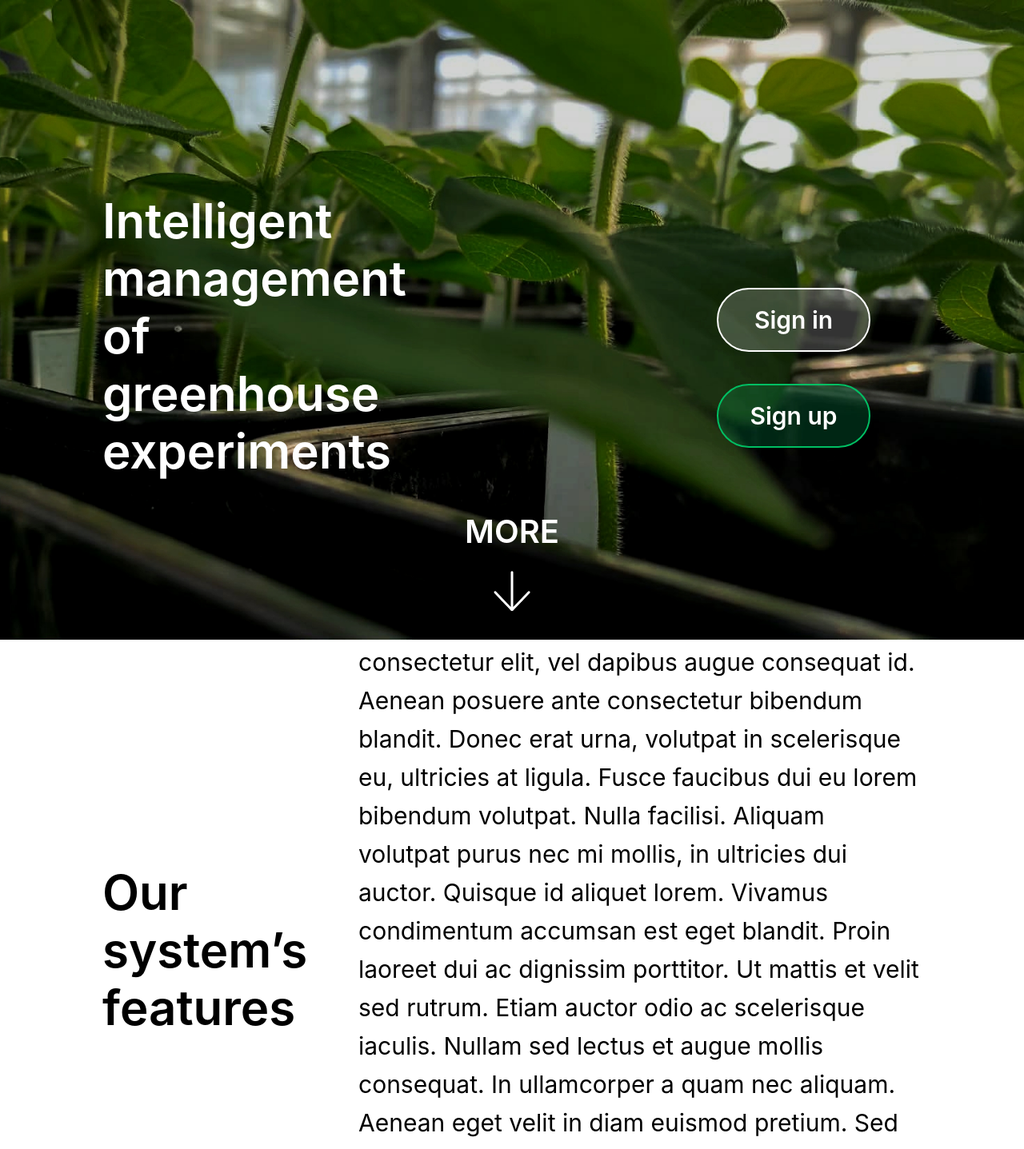
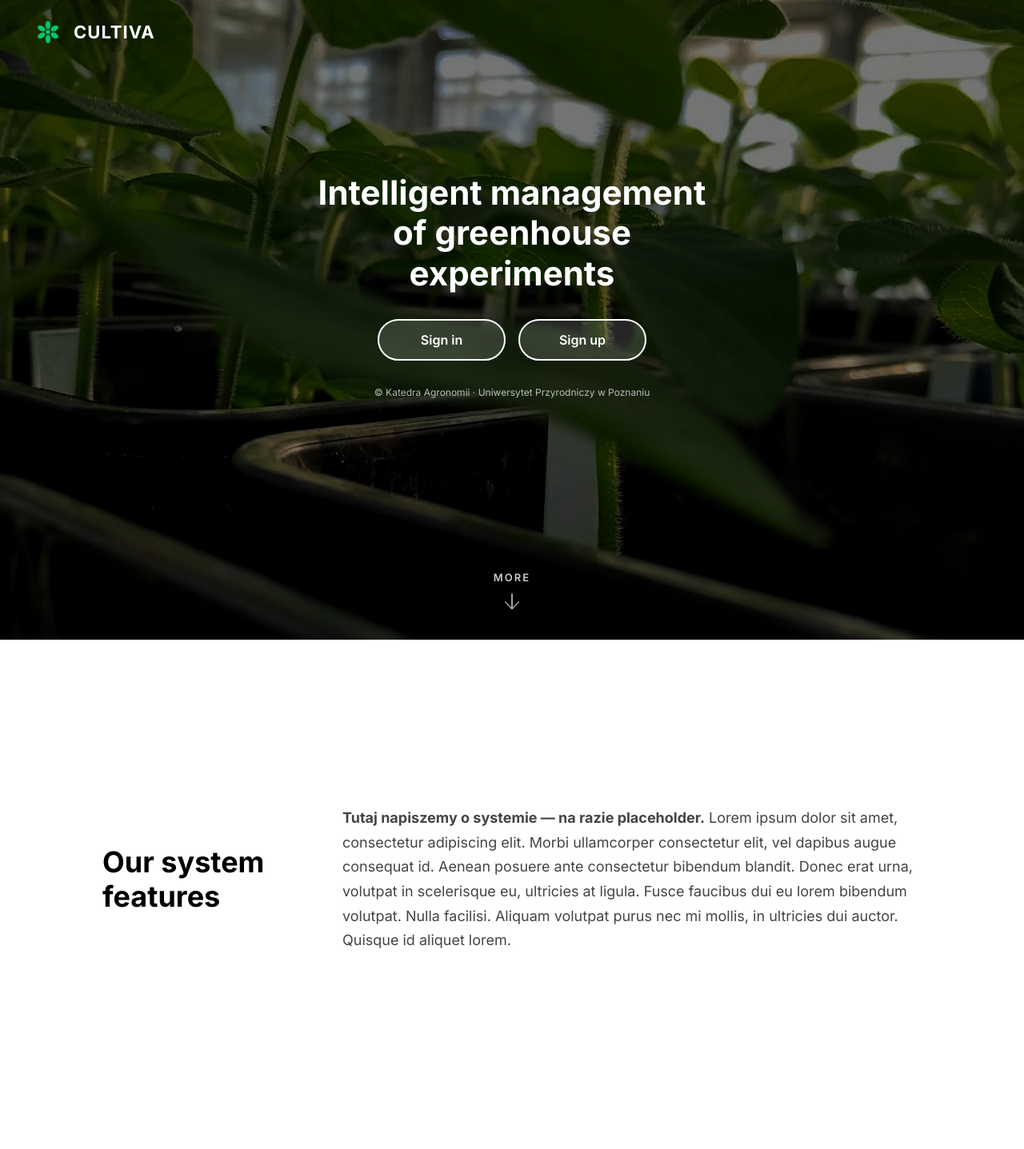
Before and after one commit to annkols/irrigation-system-project, a React (Vite) app in the folder frontend/: page / in a window 1280 px wide. Shown: the top 1437 px of the page at 80% size. After the commit the page ends 1400 px from the top, so only its background shows below. Built offline with nearby package versions, Linux system fonts and the light colour scheme.

Commit message:
Poprawa strony głównej, dashboard i dodanie logo

```diff
--- a/frontend/index.html
+++ b/frontend/index.html
@@ -3,6 +3,7 @@
   <head>
     <meta charset="UTF-8" />
     <link rel="stylesheet" href="https://fonts.googleapis.com/css2?family=Material+Symbols+Outlined" />
+    <link rel="stylesheet" href="https://fonts.googleapis.com/css2?family=Inter:wght@400;600;700&display=swap" />
     <meta name="viewport" content="width=device-width, initial-scale=1.0" />
     <title>App</title>
   </head>
--- a/frontend/src/App.css
+++ b/frontend/src/App.css
@@ -14,19 +14,30 @@
 
 body {
   margin: 0;
-  font-family: var(--font-main);
+  font-family: 'Inter', sans-serif;
   background: var(--bg-main);
   color: var(--text-main);
 }
 
 .header {
-  background: var(--bg-stat);
+  background: var(--bg-main);
   color: var(--text-main);
   padding: 0px 25px;
   height: 60px;
   display: flex;
   justify-content: space-between;
   align-items: center;
+}
+
+.logo {
+  display: flex;
+  align-items: center;
+  gap: 10px;
+}
+
+.logo-img {
+  height: 48px;
+  width: auto;
 }
 
 .icons span {
@@ -45,7 +56,7 @@ body {
   color: var(--text-light);
   display: flex;
   flex-direction: column;
-  padding: 5px;
+  padding: 0;
 }
 
 .card-header {
@@ -56,27 +67,45 @@ body {
 
 .card-header h2 {
   margin: 0;
+  color: white;
+  font-size: 22px;
+  position: relative;
+  z-index: 1;
 }
 
 .date {
   text-align: right;
   font-size: 20px;
-  color: var(--text-main);
+  color: var(--primary-green);
   display: flex;
   flex-direction: column;
+  position: relative;
+  z-index: 1;
 }
 
 .image-placeholder {
   height: 65%;
-  background: var(--bg-image);
-  padding: 5px;
+  background-size: cover;
+  background-position: center;
+  padding: 10px;
   display: flex;
   flex-direction: column;
-  margin: 15px 0;
+  margin: 0;
+  position: relative;
+}
+
+.image-placeholder::after {
+  content: '';
+  position: absolute;
+  inset: 0;
+  background: rgba(0, 0, 0, 0.35);
+  pointer-events: none;
 }
 
 .img-bottom{
   margin-top: auto;
+  position: relative;
+  z-index: 1;
 }
 
 .progress-bar {
@@ -115,9 +144,9 @@ body {
 }
 
 .dashboard {
-  gap: 10px;
+  gap: 0;
   width: 50%;
-  padding: 5px;
+  padding: 0;
   display: flex;
   flex-direction: column;
 }
@@ -125,16 +154,28 @@ body {
 .welcome {
   background: var(--primary-green);
   color: var(--text-on-dark);
-  padding: 5px;
+  padding: 16px 20px 0 20px;
+}
+
+.welcome h2 {
+  margin: 0 0 4px 0;
+}
+
+.welcome p {
+  margin: 0 0 12px 0;
 }
 
 .add-btn{
   background: var(--primary-green);
+  border: none;
+  border-top: 2px solid rgba(255,255,255,0.8);
   display: flex;
   justify-content: space-between;
   align-items: center;
   color: var(--text-on-dark);
-  padding: 20px;
+  padding: 16px 20px;
+  font-weight: 700;
+  font-size: 15px;
 }
 
 .add-btn:hover{
@@ -142,13 +183,25 @@ body {
 }
 
 .action {
-  background: var(--action-bg);
+  background: var(--bg-main);
   border: none;
-  padding: 20px;
+  padding: 16px 20px;
   cursor: pointer;
-  font-size: 20px;
-  text-align: left;
+  font-size: 16px;
+  font-weight: 700;
+  display: flex;
+  justify-content: space-between;
+  align-items: center;
+}
 
+.section-header {
+  display: flex;
+  justify-content: space-between;
+  align-items: center;
+  padding: 16px 20px;
+  font-size: 16px;
+  font-weight: 700;
+  background: var(--bg-main);
 }
 
 
@@ -163,18 +216,45 @@ body {
 .filters{
   display: flex;
   gap: 10px;
+  padding: 12px 20px;
 }
 
-.filter-btn{
-  padding: 10px;
+.filter-btn {
+  padding: 8px 16px;
   border-radius: 20px;
-  background: var(--action-bg);
+  background: transparent;
+  border: 1.5px solid var(--text-main);
   cursor: pointer;
+  font-weight: 600;
+  font-size: 13px;
 }
 
-.filter-btn.active{
-  background: var(--primary-green);
-  color: var(--text-on-dark);
+.filter-in-progress {
+  border: 1.5px solid var(--primary-green);
+  color: var(--primary-green);
+}
+
+.filter-soon {
+  border: 1.5px solid #1A47B8;
+  color: #1A47B8;
+}
+
+.filter-btn.active {
+  background: transparent;
+  color: var(--text-main);
+  border: 1.5px solid var(--text-main);
+}
+
+.filter-in-progress.active {
+  background: transparent;
+  border: 1.5px solid var(--primary-green);
+  color: var(--primary-green);
+}
+
+.filter-soon.active {
+  background: transparent;
+  border: 1.5px solid #1A47B8;
+  color: #1A47B8;
 }
 
 .list{
@@ -182,33 +262,50 @@ body {
   overflow-y: auto;
   display: flex;
   flex-direction: column;
-  gap: 10px;
+  padding: 0 20px;
 }
 
 .item {
   display: flex;
   justify-content: space-between;
   align-items: center;
-  background: var(--primary-light);
-  padding: 10px;
-  border-radius: 8px;
+  background: transparent;
+  padding: 12px 4px;
+  border-bottom: 1px solid #e0e0e0;
   cursor: pointer;
 }
 
-.item:active{
-  transform: scale(1.1);
+.item:last-child {
+  border-bottom: none;
+}
+
+.item p {
+  margin: 0;
+  font-weight: 600;
+  flex: 1;
+}
+
+.item-date {
+  font-size: 13px;
+  color: #666;
+  margin-left: 12px;
 }
 
 .badge {
-  font-size: 10px;
-  padding: 4px 6px;
-  border-radius: 10px;
+  font-size: 11px;
+  padding: 4px 10px;
+  border-radius: 20px;
+  font-weight: 600;
 }
 
 .badge.in-progress {
-  background: var(--primary-green);
+  background: transparent;
+  border: 1.5px solid var(--primary-green);
+  color: var(--primary-green);
 }
 
 .badge.soon {
-  background: var(--ending-soon);
+  background: transparent;
+  border: 1.5px solid #1A47B8;
+  color: #1A47B8;
 }
--- a/frontend/src/pages/Dashboard.jsx
+++ b/frontend/src/pages/Dashboard.jsx
@@ -1,14 +1,16 @@
 import React, { useEffect, useState } from 'react';
 import { useNavigate } from 'react-router-dom';
 import "../App.css";
+import bgImage from "./images/back.jpg";
+import logo from "./images/logo_cultiva.svg";
 
 function App() {
 
   const navigate = useNavigate();
   const [filter, setFilter] = React.useState("all");
   const experiments = [
-    { id: 1, name: "SOY EXPERIMENT", status: "in-progress" },
-    { id: 2, name: "WHEAT TEST", status: "soon" }
+    { id: 1, name: "SOY EXPERIMENT", status: "in-progress", endDate: "31.03.2026" },
+    { id: 2, name: "WHEAT TEST", status: "soon", endDate: "15.05.2026" }
   ];
 
   const now = new Date();
@@ -65,10 +67,13 @@ function App() {
 
     <>
       <header className="header">
-        <h1>CULTIVA</h1>
+        <div className="logo">
+          <img src={logo} alt="Cultiva logo" className="logo-img" />
+          <h1>CULTIVA</h1>
+        </div>
         <div className="icons">
+          <span className="material-symbols-outlined">settings</span>
           <span className="material-symbols-outlined">account_circle</span>
-          <span className="material-symbols-outlined">settings</span>
           <span className="material-symbols-outlined">more_vert</span>
         </div>
       </header>
@@ -77,7 +82,7 @@ function App() {
 
         {/* left */}
         <div className="card">
-          <div className="image-placeholder">
+          <div className="image-placeholder" style={{ backgroundImage: `url(${bgImage})` }}>
             <div className="card-header">
               <div>
                 <h2>{mainexp.name}</h2>
@@ -110,23 +115,24 @@ function App() {
         {/* right */}
         <div className="dashboard">
           <div className="welcome">
-            <h2>Hello User!</h2>
-            <p>You have currently {experiments.length} experiments</p>
+            <h2>HELLO USER!</h2>
+            <p>YOU HAVE CURRENTLY {experiments.length} EXPERIMENTS</p>
           </div>
 
           <button className='add-btn'>
-            <span>Add a new experiment</span>
-            <span className="material-symbols-outlined">potted_plant</span>
-            </button>
+            <span>ADD A NEW EXPERIMENT</span>
+            <span className="material-symbols-outlined">add</span>
+          </button>
 
-          <button className='action'>
-            ALL YOUR EXPERIMENTS
-          </button>
+          <div className='section-header'>
+            <span>ALL YOUR EXPERIMENTS</span>
+            <span className="material-symbols-outlined">arrow_forward</span>
+          </div>
 
           <div className='filters'>
             {Object.keys(statusMap).map((key) => (
               <button key={key} onClick={() => setFilter(key)}
-              className={`filter-btn $ {filter === key ? "active":""}`}>
+              className={`filter-btn filter-${key} ${filter === key ? "active":""}`}>
               {statusMap[key]}
               </button>
             ))}
@@ -134,23 +140,24 @@ function App() {
 
           <div className="list">
             {filtered.map((exp) => (
-              <div key ={exp.id} className="item" onClick={() => selectedId(exp.id)}>
+              <div key={exp.id} className="item" onClick={() => setSelectedId(exp.id)}>
                 <p>{exp.name}</p>
-                <div className="item-detail">
-                  <span className={`badge ${exp.status}`}>
-                    {statusMap[exp.status]}
-                  </span>
-                </div>
+                <span className={`badge ${exp.status}`}>
+                  {statusMap[exp.status]}
+                </span>
+                <span className="item-date">{exp.endDate}</span>
               </div>
             ))}
           </div>
 
           <button className='action'>
-            SEARCH FOR EXPERIMENTS
+            <span>SEARCH FOR EXPERIMENTS</span>
+            <span className="material-symbols-outlined">arrow_forward</span>
           </button>
 
           <button className='action'>
-            BROWSE REPORTS
+            <span>BROWSE REPORTS</span>
+            <span className="material-symbols-outlined">arrow_forward</span>
           </button>
         </div>
 
--- a/frontend/src/pages/Start.jsx
+++ b/frontend/src/pages/Start.jsx
@@ -3,6 +3,7 @@ import { useNavigate } from 'react-router-dom';
 
 import arrow from './images/arrow.png';
 import back_img from './images/back.jpg';
+import logo from './images/logo_cultiva.svg';
 
 function Start() {
   const navigate = useNavigate();
@@ -11,9 +12,8 @@ function Start() {
 
   return (
     <>
-        {/* część na tle zdjęcia roślin */}
-        <div
-          style={{
+      {/* hero section */}
+      <div style={{
         position: 'relative',
         width: '100%',
         height: '100vh',
@@ -22,46 +22,73 @@ function Start() {
         backgroundSize: 'cover',
         backgroundPosition: 'center',
         backgroundRepeat: 'no-repeat',
-            }}
-        >
+        display: 'flex',
+        flexDirection: 'column',
+      }}>
+        {/* nakładka przyciemniająca */}
+        <div style={{
+          position: 'absolute',
+          inset: 0,
+          backgroundColor: 'rgba(0, 0, 0, 0.45)',
+        }} />
 
-          {/* napis */}
-          <h1
-            style={{
-              position: 'absolute',
-              top: '25%',
-              left: '10%',
-              fontSize: '60px',
-              fontWeight: 600,
+        {/* header z logo */}
+        <div style={{
+          position: 'relative',
+          zIndex: 1,
+          display: 'flex',
+          alignItems: 'center',
+          gap: '12px',
+          padding: '20px 40px',
+        }}>
+          <img src={logo} alt="Cultiva logo" style={{ height: '40px', width: 'auto' }} />
+          <span style={{
+            fontSize: '22px',
+            fontWeight: 700,
             fontFamily: 'Inter, sans-serif',
             color: 'white',
-              maxWidth: '30%',
-            }}
-          >
+            letterSpacing: '1px',
+          }}>CULTIVA</span>
+        </div>
+
+        {/* środkowy blok: tytuł + przyciski */}
+        <div style={{
+          position: 'relative',
+          zIndex: 1,
+          flex: 1,
+          display: 'flex',
+          flexDirection: 'column',
+          justifyContent: 'center',
+          alignItems: 'center',
+          textAlign: 'center',
+          gap: '32px',
+          paddingBottom: '80px',
+        }}>
+          <h1 style={{
+            fontSize: '42px',
+            fontWeight: 900,
+            fontFamily: 'Inter, sans-serif',
+            color: 'white',
+            maxWidth: '520px',
+            margin: 0,
+            lineHeight: 1.2,
+          }}>
             Intelligent management of greenhouse experiments
           </h1>
 
-          {/* przycisk sign in */}
+          <div style={{ display: 'flex', gap: '16px' }}>
             <button
               style={{
-                position: 'absolute',
-                top: '45%',
-                left: '70%',
-                width: '15%',
-                height: '10%',
-                fontSize: '30px',
+                width: '160px',
+                padding: '14px 0',
+                fontSize: '16px',
                 fontWeight: 600,
                 fontFamily: 'Inter, sans-serif',
-                backgroundColor: hoverSignIn
-                  ? 'rgba(255, 255, 255, 0.4)'
-                  : 'rgba(255, 255, 255, 0.2)',
+                backgroundColor: hoverSignIn ? 'rgba(255,255,255,0.4)' : 'rgba(255,255,255,0.15)',
                 color: 'white',
                 border: '2px solid white',
                 borderRadius: '50px',
                 cursor: 'pointer',
-                display: 'flex',
-                justifyContent: 'center',
-                alignItems: 'center',
                 transition: 'background-color 0.2s',
               }}
               onMouseEnter={() => setHoverSignIn(true)}
@@ -71,27 +98,18 @@ function Start() {
               Sign in
             </button>
 
-            {/* przycisk sign up */}
             <button
               style={{
-              position: 'absolute',
-              top: '60%',
-              left: '70%',
-              width: '15%',
-              height: '10%',
-              fontSize: '30px',
+                width: '160px',
+                padding: '14px 0',
+                fontSize: '16px',
                 fontWeight: 600,
                 fontFamily: 'Inter, sans-serif',
-              backgroundColor: hoverSignUp
-                ? 'rgba(0, 191, 99, 0.4)'
-                : 'rgba(0, 191, 99, 0.2)',
+                backgroundColor: hoverSignUp ? 'rgba(255,255,255,0.4)' : 'rgba(255,255,255,0.15)',
                 color: 'white',
-              border: '2px solid #00BF63',
+                border: '2px solid white',
                 borderRadius: '50px',
                 cursor: 'pointer',
-              display: 'flex',
-              justifyContent: 'center',
-              alignItems: 'center',
                 transition: 'background-color 0.2s',
               }}
               onMouseEnter={() => setHoverSignUp(true)}
@@ -99,109 +117,82 @@ function Start() {
             >
               Sign up
             </button>
+          </div>
 
-          {/* napis MORE i strzałka */ }
+          <p style={{
+            fontSize: '12px',
+            fontFamily: 'Inter, sans-serif',
+            color: 'rgba(255,255,255,0.7)',
+            margin: 0,
+          }}>
+            © Katedra Agronomii · Uniwersytet Przyrodniczy w Poznaniu
+          </p>
+        </div>
+
+        {/* MORE + strzałka na dole */}
         <div
           style={{
-                position: 'absolute',
-                top: '80%',
-                left: '50%',
-                transform: 'translateX(-50%)',
-                textAlign: 'center',
+            position: 'relative',
+            zIndex: 1,
+            display: 'flex',
+            flexDirection: 'column',
+            alignItems: 'center',
+            paddingBottom: '32px',
             cursor: 'pointer',
-                transition: 'transform 0.2s',
+            opacity: 0.8,
+            transition: 'opacity 0.2s',
           }}
-
-              onMouseEnter={(e) => (e.currentTarget.style.transform = 'translateX(-50%) scale(1.05)')}
-              onMouseLeave={(e) => (e.currentTarget.style.transform = 'translateX(-50%) scale(1)')}
-
-              onClick={() => {
-                  document.getElementById('about us')?.scrollIntoView({ behavior: 'smooth' });
-                }}
+          onMouseEnter={(e) => (e.currentTarget.style.opacity = '1')}
+          onMouseLeave={(e) => (e.currentTarget.style.opacity = '0.8')}
+          onClick={() => document.getElementById('about')?.scrollIntoView({ behavior: 'smooth' })}
         >
-              {/* napis MORE */}
-              <h1
-                style={{
-                  fontSize: '40px',
+          <span style={{
+            fontSize: '13px',
             fontWeight: 600,
             fontFamily: 'Inter, sans-serif',
             color: 'white',
-                  margin: 0,
-                  whiteSpace: 'nowrap',
-                }}
-              >
-                MORE
-              </h1>
-
-              {/* strzałka pod napisem */}
-              <img
-                src={arrow}
-                alt="strzałka w dół"
-                style={{
-                  marginTop: '10px',
-                  width: '80px',
-                  height: 'auto',
-                }}
-              />
+            letterSpacing: '2px',
+          }}>MORE</span>
+          <img src={arrow} alt="scroll down" style={{ width: '32px', height: 'auto', marginTop: '6px' }} />
         </div>
       </div>
 
-
-        {/* część na białym tle o nas */}
+      {/* sekcja o nas */}
       <div
-          id="about us"
+        id="about"
         style={{
           width: '100%',
-            height: '75vh',
+          minHeight: '75vh',
           backgroundColor: 'white',
           display: 'flex',
+          alignItems: 'center',
+          padding: '80px 10%',
+          boxSizing: 'border-box',
+          gap: '80px',
         }}
       >
-
-        {/* napis */}
-          <h1
-            style={{
-              position: 'relative',
-              top: '40%',
-              left: '10%',
-              fontSize: '60px',
-              fontWeight: 600,
+        <h2 style={{
+          fontSize: '36px',
+          fontWeight: 700,
           fontFamily: 'Inter, sans-serif',
           color: 'black',
-              maxWidth: '20%',
-            }}
-          >
-            Our system’s features
-          </h1>
+          minWidth: '220px',
+          margin: 0,
+          lineHeight: 1.2,
+        }}>
+          Our system features
+        </h2>
 
-          {/* o nas, o systemie */}
-          <div
-              style={{
-                width: '60%',
-                display: 'flex',
-                alignItems: 'center',
-                height: '100%',
-                paddingTop: '5%',
-                paddingRight: '10%',
-                paddingLeft: '15%',
-              }}
-            >
-              <p
-                style={{
-                  fontSize: '30px',
+        <p style={{
+          fontSize: '18px',
           fontFamily: 'Inter, sans-serif',
-                  color: 'black',
-                  lineHeight: '1.6',
-                }}
-              >
-                <strong> Kiedyś napiszemy coś o nas i o systemie, a na razie placeholder. </strong>
-
-                Lorem ipsum dolor sit amet, consectetur adipiscing elit. Morbi ullamcorper consectetur elit, vel dapibus augue consequat id. Aenean posuere ante consectetur bibendum blandit. Donec erat urna, volutpat in scelerisque eu, ultricies at ligula. Fusce faucibus dui eu lorem bibendum volutpat. Nulla facilisi. Aliquam volutpat purus nec mi mollis, in ultricies dui auctor. Quisque id aliquet lorem.
-
-                Vivamus condimentum accumsan est eget blandit. Proin laoreet dui ac dignissim porttitor. Ut mattis et velit sed rutrum. Etiam auctor odio ac scelerisque iaculis. Nullam sed lectus et augue mollis consequat. In ullamcorper a quam nec aliquam. Aenean eget velit in diam euismod pretium. Sed ac diam eu odio tincidunt faucibus. Aliquam sit amet ultricies purus. Etiam malesuada orci quis neque accumsan, at rutrum ligula vestibulum. Nulla vel massa varius, tincidunt justo sed, interdum metus. Curabitur vel luctus mi.
-
+          color: '#444',
+          lineHeight: '1.7',
+          margin: 0,
+        }}>
+          <strong>Tutaj napiszemy o systemie — na razie placeholder.</strong>
+          {' '}Lorem ipsum dolor sit amet, consectetur adipiscing elit. Morbi ullamcorper consectetur elit, vel dapibus augue consequat id. Aenean posuere ante consectetur bibendum blandit. Donec erat urna, volutpat in scelerisque eu, ultricies at ligula. Fusce faucibus dui eu lorem bibendum volutpat. Nulla facilisi. Aliquam volutpat purus nec mi mollis, in ultricies dui auctor. Quisque id aliquet lorem.
         </p>
-            </div>
       </div>
     </>
   );
```
Also changed, not shown: frontend/src/pages/images/logo_cultiva.svg (added), 1 other file (tests, documents, lock files or other folders). Lines whose indentation alone changed are shown as unchanged.
